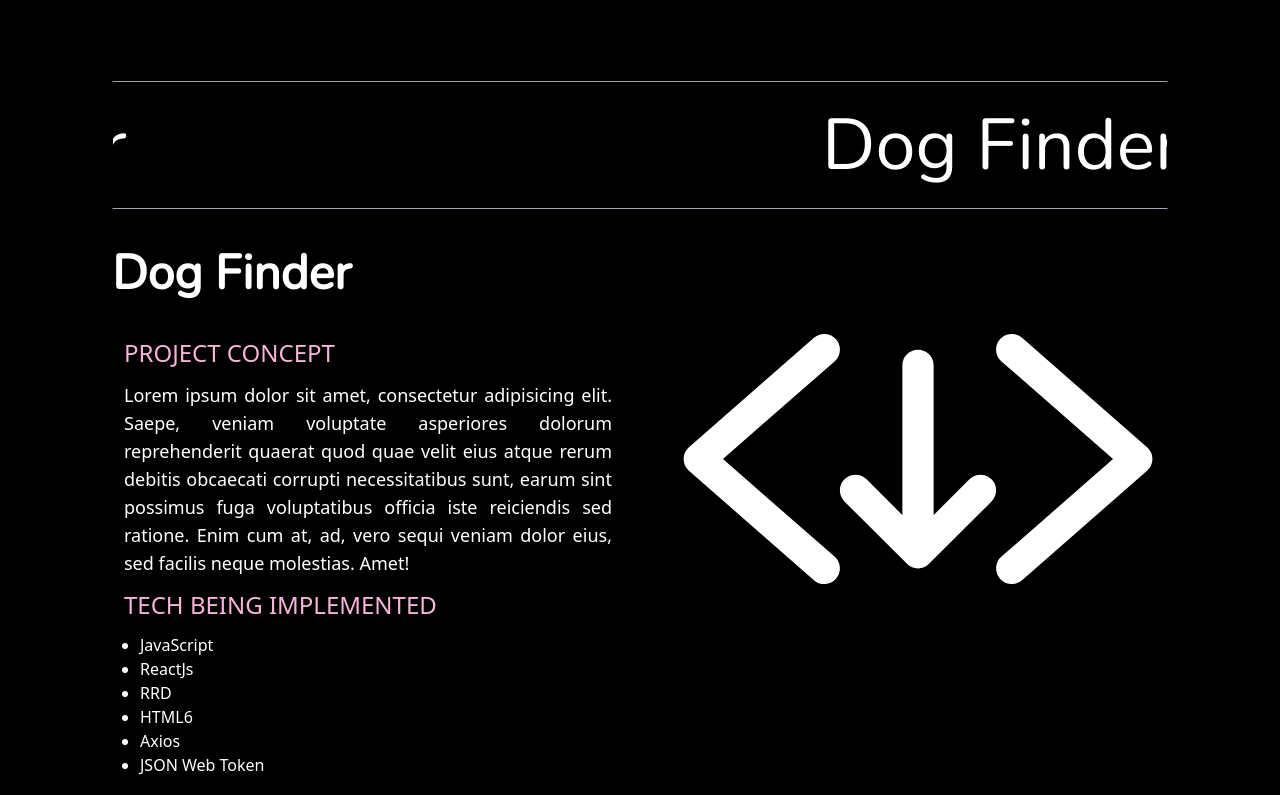
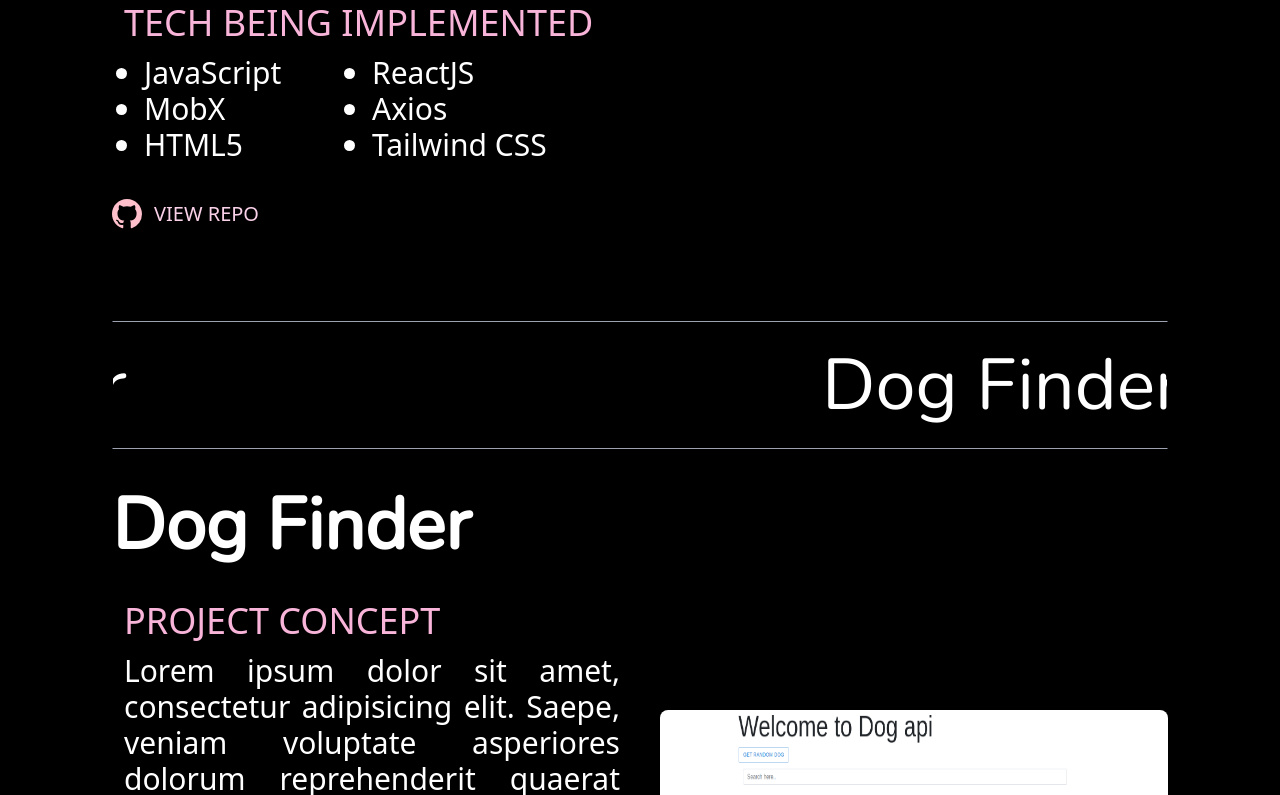
Before and after one commit to dipeshkumarsah98/Portfolio, a React (Create React App) app: page / in a window 1280 px wide. Shown: the part 4605-5400 px from the top of the page. Built offline with nearby package versions, Linux system fonts and the light colour scheme; a web font is replaced by a local one.

Commit message:
adding animation in work

```diff
--- a/src/Components/Card.jsx
+++ b/src/Components/Card.jsx
@@ -1,73 +1,92 @@
-import React from 'react';
-import { motion } from 'framer-motion';
-import { BsGithub } from 'react-icons/bs';
-import { IoCodeDownloadOutline } from 'react-icons/io5';
+import React from "react";
+import { motion } from "framer-motion";
+import { BsGithub } from "react-icons/bs";
 import Marquee from "react-fast-marquee";
 
-
-export const Card = ({ projectName, projectDescription, techItems, repoLink }) => {
-    const item = {
-        hidden: { opacity: 0, y: 20 },
-        show: { opacity: 1, y: 0, transition: { duration: 0.4, ease: 'easeIn' } },
-    }
+export const Card = ({
+  projectName,
+  projectDescription,
+  techItems,
+  repoLink,
+  item,
+  image,
+}) => {
   return (
     <>
       {/* slider */}
       <motion.div
         variants={item}
-                initial='hidden'
-                whileInView={'show'}
+        initial="hidden"
+        whileInView={"show"}
         viewport={{ once: false, amount: 0.5 }}
-                className='mt-20'>
+        className="mt-20"
+      >
         <Marquee
-                    className='bg-transparent h-20 md:h-28 lg:h-32 font-nunito text-3xl md:text-4xl lg:text-7xl text-black border border-y-gray-400 border-x-transparent hover:text-orange-400'
+          className="bg-transparent h-20 md:h-28 lg:h-32 font-nunito text-3xl md:text-4xl lg:text-7xl text-black border border-y-gray-400 border-x-transparent hover:text-orange-400"
           speed={70}
           play={true}
           gradient={false}
         >
-                    <p className='text-white hover:text-orange-400 hover:italic hover:line-through'>{projectName}</p>
+          <p className="text-white hover:text-orange-400 hover:italic hover:line-through">
+            {projectName}
+          </p>
         </Marquee>
       </motion.div>
 
       <motion.div
         variants={item}
-                initial='hidden'
-                whileInView={'show'}
+        initial="hidden"
+        whileInView={"show"}
         viewport={{ once: false, amount: 0.5 }}
-                className='text-white flex justify-center'>
-                <div className='lg:space-x-3'>
+        className="text-white grid grid-cols-1 lg:grid-cols-2 gap-10 items-center justify-center"
+      >
+        <div className="lg:space-x-3">
           {/* project title */}
-                    <h1 className='font-nunito text-2xl my-10 text-center font-bold md:text-3xl md:text-left lg:text-5xl'>{projectName}</h1>
+
+          <h1 className="font-nunito text-4xl my-10 text-center font-semibold md:text-5xl md:text-left lg:text-7xl">
+            {projectName}
+          </h1>
           {/* about project */}
-                    <h2 className='font-merienda text-lg my-3 text-pink-300 md:text-xl lg:text-2xl'>PROJECT CONCEPT</h2>
-                    <p className='font-merienda text-base  text-justify md:text-lg'>{projectDescription}</p>
+
+          <h2 className="font-merienda text-2xl my-3 text-pink-300 md:text-3xl lg:text-4xl">
+            PROJECT CONCEPT
+          </h2>
+          <p className="font-merienda text-xl  text-justify md:text-3xl">
+            {projectDescription}
+          </p>
           {/* Tech implemented */}
-                    <h2 className='font-merienda text-lg my-3 text-pink-300 md:text-xl lg:text-2xl'>TECH BEING IMPLEMENTED</h2>
-                    <ul className='list-disc flex px-4 md:text-md'>
-                        <div>
-                            {
-                                techItems.map((item, index) => (
 
+          <h2 className="font-merienda text-2xl my-3 text-pink-300 md:text-3xl lg:text-4xl">
+            TECH BEING IMPLEMENTED
+          </h2>
+          <ul className="list-disc grid grid-cols-2 px-5 lg:px-5 text-xl  md:text-3xl">
+            {techItems.map((item, index) => (
               <li key={index}>{item}</li>
+            ))}
+          </ul>
 
-                                ))
-                            }
-                        </div>
-
-                    </ul>
           {/* Github link */}
           <a href={repoLink} target="_blank" rel="noopener noreferrer">
-                        <div className='flex items-center my-3 space-x-2 lg:space-x-3'>
-                            <BsGithub color='pink' className='cursor-pointer' fontSize={30} />
-                            <div className='text-pink-200 text-lg cursor-pointer lg:text-xl'>VIEW REPO</div>
+            <div className="flex items-center my-3 space-x-2 lg:space-x-3">
+              <BsGithub
+                color="pink"
+                className="cursor-pointer "
+                fontSize={30}
+              />
+              <div className="text-pink-200 text-lg cursor-pointer lg:text-xl hover:text-white transition-colors">
+                VIEW REPO
+              </div>
             </div>
           </a>
-
         </div>
-                <div className='hidden text-white lg:block lg:ml-14'>
-                    <IoCodeDownloadOutline fontSize={500} fontWeight={100} />
-                </div>
+        <motion.div
+          whileTap={{ scale: 0.9 }}
+          whileHover={{ x: -350, scale: 1.5, transition: { duration: 2 } }}
+          className="cursor-pointer "
+        >
+          <img src={image} alt={projectName} className="h-[50vh] rounded-lg " />
+        </motion.div>
       </motion.div>
     </>
-    )
-}
+  );
+};
--- a/src/Components/Work.jsx
+++ b/src/Components/Work.jsx
@@ -1,58 +1,100 @@
-import { motion } from 'framer-motion'
-import React from 'react'
-import { Card } from './Card'
-
+import React from "react";
+import { motion } from "framer-motion";
+import { Card } from "./Card";
+import DogFinder from "../img/dog-finder.png";
+import MovieExplore from "../img/movie-explore.png";
+import SMS from "../img/student-management-system.png";
 
 export const Work = () => {
-
-
   const item = {
     hidden: { opacity: 0, y: 20 },
-        show: { opacity: 1, y: 0, transition: { duration: 0.4, ease: 'easeIn' } },
-    }
-    const discription = "Lorem ipsum dolor sit amet, consectetur adipisicing elit. Saepe, veniam voluptate asperiores dolorum reprehenderit quaerat quod quae velit eius atque rerum debitis obcaecati corrupti necessitatibus sunt, earum sint possimus fuga voluptatibus officia iste reiciendis sed ratione. Enim cum at, ad, vero sequi veniam dolor eius, sed facilis neque molestias. Amet!"
+    show: { opacity: 1, y: 0, transition: { duration: 0.4, ease: "easeIn" } },
+  };
+  var description =
+    "Lorem ipsum dolor sit amet, consectetur adipisicing elit. Saepe, veniam voluptate asperiores dolorum reprehenderit quaerat quod quae velit eius atque rerum debitis obcaecati corrupti necessitatibus sunt, earum sint possimus fuga voluptatibus officia iste reiciendis sed ratione. Enim cum at, ad, vero sequi veniam dolor eius, sed facilis neque molestias. Amet!";
 
-    const eCommercialTech = ['Python', 'Django', 'Djnago Rest Framework', 'HTML6', 'Djoser', 'JSON Web Token']
-    const dogFiner = ['JavaScript', 'ReactJs', 'RRD', 'HTML6', 'Axios', 'JSON Web Token']
-    const schoolMangement = ['Python', 'Javascript', 'ReactJs', 'Django', 'Rest Framework', 'HTML6', 'Axios', 'JSON Web Token']
+  const works = [
+    {
+      id: 1,
+      name: "Movie Explore",
+      description: description,
+      technology: [
+        "JavaScript",
+        "ReactJS",
+        "MobX",
+        "Axios",
+        "HTML5",
+        "Tailwind CSS",
+      ],
+      link: '"https://github.com/dipeshkumarsah98/E-commerical-API-django/tree/master"',
+      img: MovieExplore,
+    },
+    {
+      id: 2,
+      name: "Dog Finder",
+      description: description,
+      technology: [
+        "JavaScript",
+        "ReactJs",
+        "RRD",
+        "HTML5",
+        "Axios",
+        "JSON Web Token",
+      ],
+      link: "https://github.com/dipeshkumarsah98/DogFinder_ReactJS",
+      img: DogFinder,
+    },
+    {
+      id: 3,
+      name: "School Management System",
+      description: description,
+      technology: [
+        "Python",
+        "Javascript",
+        "ReactJs",
+        "Django",
+        "Rest Framework",
+        "HTML5",
+        "Axios",
+        "JSON Web Token",
+      ],
+      link: "https://github.com/dipeshkumarsah98/Student-management-system-backend",
+      img: SMS,
+    },
+  ];
 
   return (
-        <motion.div className='my-20' id='work' >
-            <motion.h1 variants={item}
-                initial='hidden'
+    <motion.div className="my-20" id="work">
+      <motion.h1
+        variants={item}
+        initial="hidden"
         whileInView="show"
         viewport={{ once: true, amount: 0.5 }}
-                className='font-nunito text-center text-5xl font-bold text-pink-300 lg:text-8xl md:text-left lg:my-30'>Recent Work
+        className="font-nunito text-center text-5xl font-bold text-pink-300 lg:text-8xl md:text-left lg:my-30"
+      >
+        Recent Work
       </motion.h1>
 
+      {works?.map((work) => (
         <Card
-                className="my-5"
-                projectName={'E-commerical API'}
-                projectDescription={discription}
-                repoLink={'https://github.com/dipeshkumarsah98/E-commerical-API-django/tree/master'}
-                techItems={eCommercialTech}
+          item={item}
+          key={work.id}
+          image={work.img}
+          projectName={work.name}
+          projectDescription={work.description}
+          repoLink={work.link}
+          techItems={work.technology}
         />
-            <Card
-                projectName={'Dog Finder'}
-                projectDescription={discription}
-                repoLink={'https://github.com/dipeshkumarsah98/DogFinder_ReactJS'}
-                techItems={dogFiner}
-            />
-            <Card
-                projectName={'School Management System'}
-                projectDescription={discription}
-                repoLink={'https://github.com/dipeshkumarsah98/Student-management-system-backend'}
-                techItems={schoolMangement}
-            />
+      ))}
 
       <motion.div
-                initial='hidden'
+        initial="hidden"
         whileInView="show"
         viewport={{ once: false, amount: 0.5 }}
-                className='text-center font-xl font-nunito  text-gray-300 my-10 md:text-3xl lg:text-5xl'>
+        className="text-center font-xl font-nunito  text-gray-300 my-10 md:text-3xl lg:text-5xl"
+      >
         More Project coming soon....
       </motion.div>
-
     </motion.div>
-    )
-}
+  );
+};
```
Lines whose indentation alone changed are shown as unchanged.
